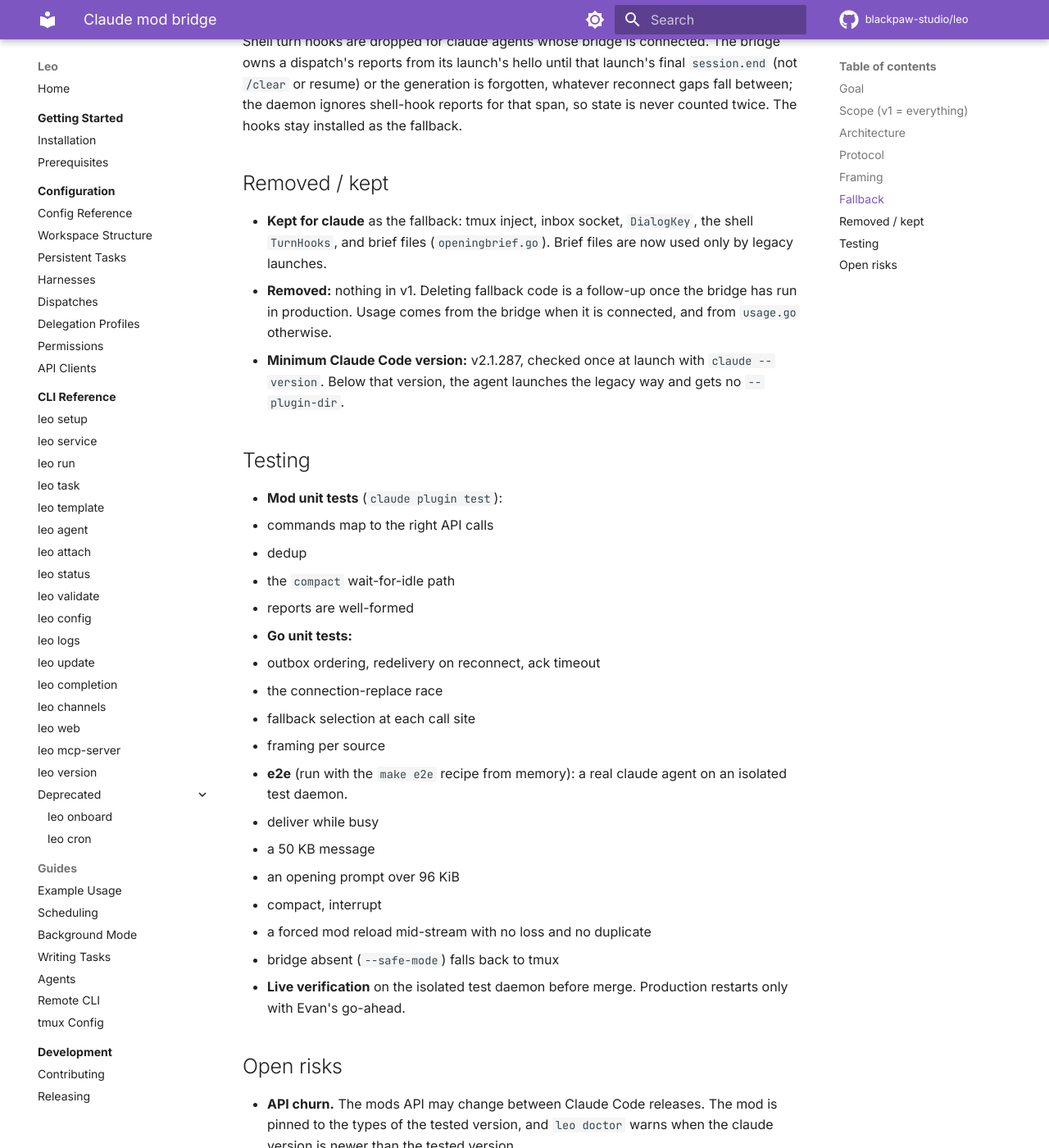
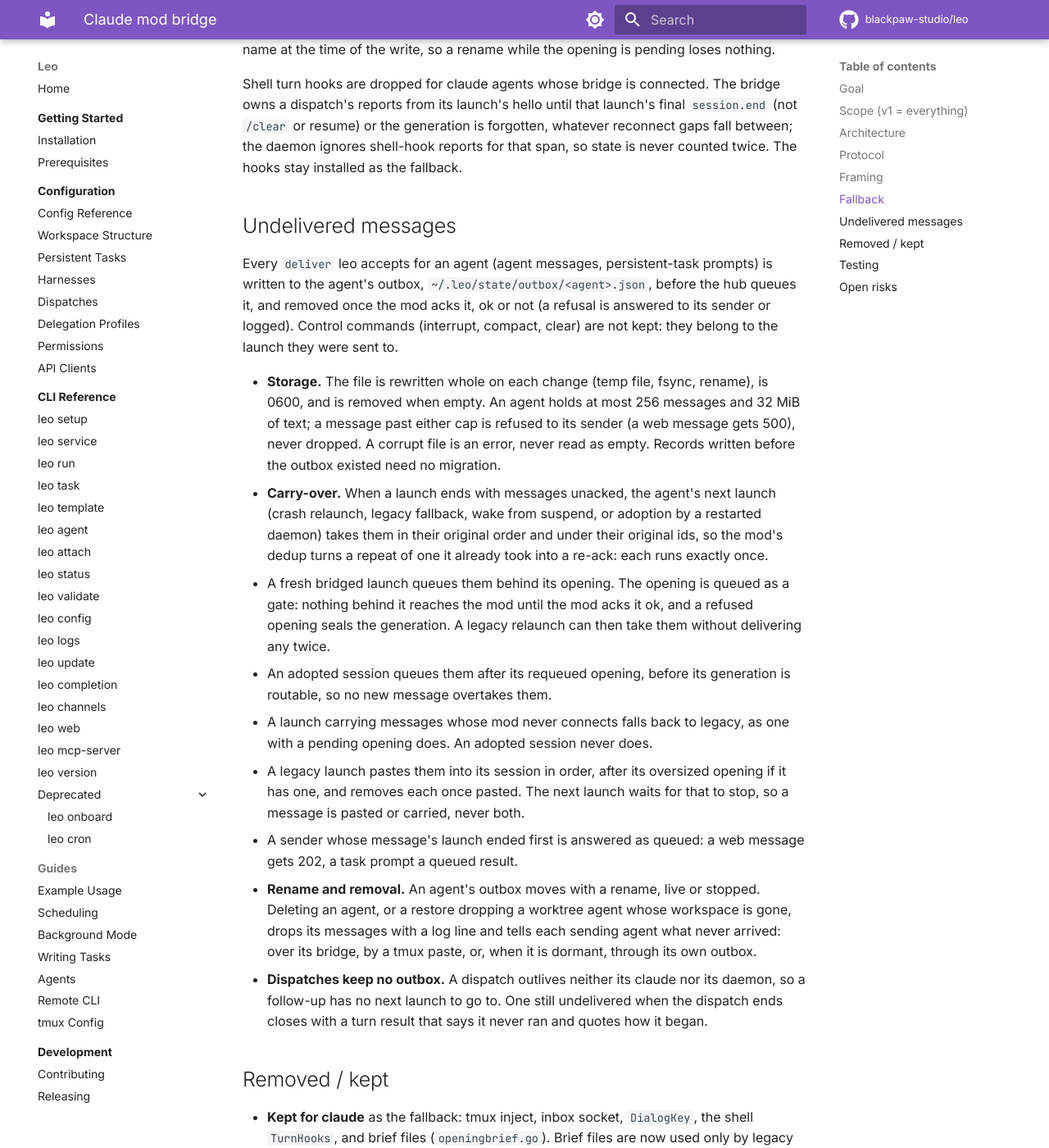
Before and after one commit to blackpaw-studio/leo, an MkDocs documentation site: the page built from docs/specs/2026-10-03-claude-mod-bridge.md, in a window 1280 px wide and 1400 px high, scrolled down 5690 px. Shown: the whole window at 82% size. Built offline with MkDocs 1.6.1 and Material for MkDocs 9.7.7, drawn with Linux system fonts in a browser that asks for light colours; comment, search, counter and statistics services are not loaded; some of the changed text lies outside the part shown.

Commit message:
docs(bridge): spec the durable outbox and its carry-over
Document where undelivered agent messages live, their caps, how a launch
carries them over (gated opening, adoption before routing, legacy paste),
the queued answers senders get, removal notices, why dispatches keep no
outbox, and the residual duplicate risks.

Claude-Session: https://claude.ai/code/session_01D8jv266483AW8DWyuC48FU

```diff
--- a/docs/specs/2026-10-03-claude-mod-bridge.md
+++ b/docs/specs/2026-10-03-claude-mod-bridge.md
@@ -51,7 +51,7 @@ daemon ──(unix socket stream)──> `leo bridge --agent <key> --launch <lau
 **Daemon (`internal/bridge`).** Keeps the following per agent:
 - **Generations.** Each launch opens a generation bound to its launch token (`Open(key, launch)`), which always starts a new one: the previous generation's stream is closed and its unacked commands fail as forgotten. A stream connect or report naming any other launch is refused with 409, and a key no launch has opened refuses every mod, so a dying predecessor can never take its successor's stream or opening, mark it busy, reject its commands, or forget its generation. Mods never create generations.
 - **Connection registry.** At most one live stream per agent, from its current launch. A reconnect of that launch replaces the old stream.
-- **Outbox.** Commands that have not been acked, kept in memory with stable ids.
+- **Queue.** Commands that have not been acked, kept in memory with stable ids. A deliver also lives in the agent's durable outbox until acked (see Undelivered messages).
 - **Redelivery.** On reconnect, every unacked command is resent in order. This closes the reload race found in the spike.
 - **Lookup.** `Connected(agent) bool`, which the injection call sites use to choose between the bridge and tmux. The router resolves an agent to the generation its own launch opened and routes only while that generation is still the key's live one, so an agent that does not hold its key (a fresh launch keyed `<name>.<nonce>` while a renamed agent's session holds `<name>`) never receives the other's commands.
 - **Adoption wait.** A restarted daemon refuses unopened keys with a retryable 503 until its restore settles. Before any agent launches, the restore reserves every key it is about to adopt (read from the surviving sessions' environments) for the agent adopting it: no fresh launch allocates a reserved key, and a key stays awaited, still 503, until its agent opens it or gives the reservation up (its session is gone or is adopted legacy). A rename carries the reservation. After that an unopened key answers 409. An adoption whose key another agent already holds is adopted legacy instead.
@@ -92,7 +92,7 @@ Delivered text is framed by where it comes from:
 ## Fallback
 
 Each injection call site checks `bridge.Connected(agent)`:
-- **Connected:** the command goes through the bridge. The call returns once the ack arrives, or fails after a 30 s ack timeout. On timeout, the command stays in the outbox for redelivery and the caller gets an error. There is no tmux retry, so a message is never delivered twice.
+- **Connected:** the command goes through the bridge. The call returns once the ack arrives. One still unacked when the caller's wait runs out stays queued for redelivery and is answered as queued (a web message 202, a task prompt a queued result), not as an error inviting a resend. There is no tmux retry, so a message is never delivered twice.
 - **Not connected:** today's path runs unchanged (inbox socket or tmux paste), and a warning is logged.
 
 `leo doctor` and the agent list show the bridge state for each claude agent as `bridge: connected | absent`, and an absent bridge with commands queued as `absent, N pending`: those commands wait for the mod, and the idle sweep does not suspend the agent meanwhile (that would drop them).
@@ -104,6 +104,20 @@ Whether a launch needs the opening is decided per conversation. Its id is `Openi
 A daemon restart does not end the agents' tmux sessions: the restarted daemon adopts them. It reads the key and launch token from the session's environment and re-opens that launch's generation. An adopted session is live and is never killed or relaunched: there is no connect timeout, and a refused opening is only logged. Before a bridged launch starts, the record also keeps the opening it queued (`{launch, id}`); when the adopted session's launch matches, the opening is queued again under the same id and waits for the mod to reconnect. If the mod already ran it, its dedup turns the repeat into a re-ack, so the opening runs exactly once. An adopted legacy session's opening is recorded from its transcript, as for any argv launch. Acks and fallbacks write to the agent's record under its name at the time of the write, so a rename while the opening is pending loses nothing.
 
 Shell turn hooks are dropped for claude agents whose bridge is connected. The bridge owns a dispatch's reports from its launch's hello until that launch's final `session.end` (not `/clear` or resume) or the generation is forgotten, whatever reconnect gaps fall between; the daemon ignores shell-hook reports for that span, so state is never counted twice. The hooks stay installed as the fallback.
+
+## Undelivered messages
+
+Every `deliver` leo accepts for an agent (agent messages, persistent-task prompts) is written to the agent's outbox, `~/.leo/state/outbox/<agent>.json`, before the hub queues it, and removed once the mod acks it, ok or not (a refusal is answered to its sender or logged). Control commands (interrupt, compact, clear) are not kept: they belong to the launch they were sent to.
+
+- **Storage.** The file is rewritten whole on each change (temp file, fsync, rename), is 0600, and is removed when empty. An agent holds at most 256 messages and 32 MiB of text; a message past either cap is refused to its sender (a web message gets 500), never dropped. A corrupt file is an error, never read as empty. Records written before the outbox existed need no migration.
+- **Carry-over.** When a launch ends with messages unacked, the agent's next launch (crash relaunch, legacy fallback, wake from suspend, or adoption by a restarted daemon) takes them in their original order and under their original ids, so the mod's dedup turns a repeat of one it already took into a re-ack: each runs exactly once.
+  - A fresh bridged launch queues them behind its opening. The opening is queued as a gate: nothing behind it reaches the mod until the mod acks it ok, and a refused opening seals the generation. A legacy relaunch can then take them without delivering any twice.
+  - An adopted session queues them after its requeued opening, before its generation is routable, so no new message overtakes them.
+  - A launch carrying messages whose mod never connects falls back to legacy, as one with a pending opening does. An adopted session never does.
+  - A legacy launch pastes them into its session in order, after its oversized opening if it has one, and removes each once pasted. The next launch waits for that to stop, so a message is pasted or carried, never both.
+  - A sender whose message's launch ended first is answered as queued: a web message gets 202, a task prompt a queued result.
+- **Rename and removal.** An agent's outbox moves with a rename, live or stopped. Deleting an agent, or a restore dropping a worktree agent whose workspace is gone, drops its messages with a log line and tells each sending agent what never arrived: over its bridge, by a tmux paste, or, when it is dormant, through its own outbox.
+- **Dispatches keep no outbox.** A dispatch outlives neither its claude nor its daemon, so a follow-up has no next launch to go to. One still undelivered when the dispatch ends closes with a turn result that says it never ran and quotes how it began.
 
 ## Removed / kept
 
@@ -119,7 +133,8 @@ Shell turn hooks are dropped for claude agents whose bridge is connected. The br
   - the `compact` wait-for-idle path
   - reports are well-formed
 - **Go unit tests:**
-  - outbox ordering, redelivery on reconnect, ack timeout
+  - queue ordering, redelivery on reconnect, ack timeout
+  - the durable outbox: atomic writes, caps, carry-over on crash relaunch, adoption and legacy fallback (exactly once, behind the opening), removal notices
   - the connection-replace race
   - fallback selection at each call site
   - framing per source
@@ -130,10 +145,13 @@ Shell turn hooks are dropped for claude agents whose bridge is connected. The br
   - compact, interrupt
   - a forced mod reload mid-stream with no loss and no duplicate
   - bridge absent (`--safe-mode`) falls back to tmux
+  - a daemon restart mid-opening, and one while a message waits behind a running turn: each runs exactly once
 - **Live verification** on the isolated test daemon before merge. Production restarts only with Evan's go-ahead.
 
 ## Open risks
 
 - **API churn.** The mods API may change between Claude Code releases. The mod is pinned to the types of the tested version, and `leo doctor` warns when the claude version is newer than the tested version.
 - **Startup dialogs.** It is not yet known whether `$.prompt.submit` waits behind a blocking startup dialog. The opening-prompt step of the e2e suite covers this. If it does not wait, `DialogKey` stays active for claude.
+- **Legacy paste has no dedup.** A message the mod took but had not acked when its launch ended, carried to a legacy launch (an adoption or wake that comes back without the bridge), is pasted again. A fallback from a mod that never connected or refused the opening is safe: the gate kept everything behind the opening from it.
+- **Key change.** A relaunch under a different bridge key (`<name>.<nonce>`) does not see the predecessor's `acked:<key>` entry, so a message the predecessor took but never acked runs again there.
 - **Untested built-in.** `$.command.run({command:'clear'})` running a built-in command is unverified. If it doesn't work, `clear` stays on tmux keys.
```
